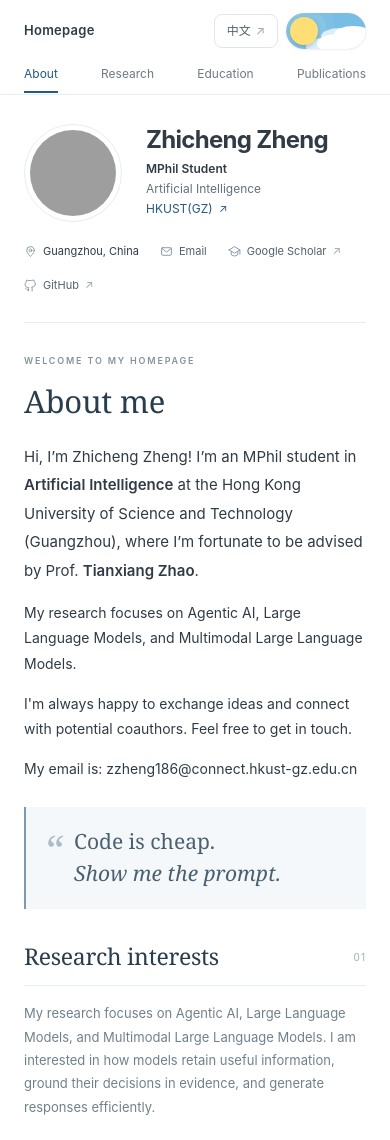
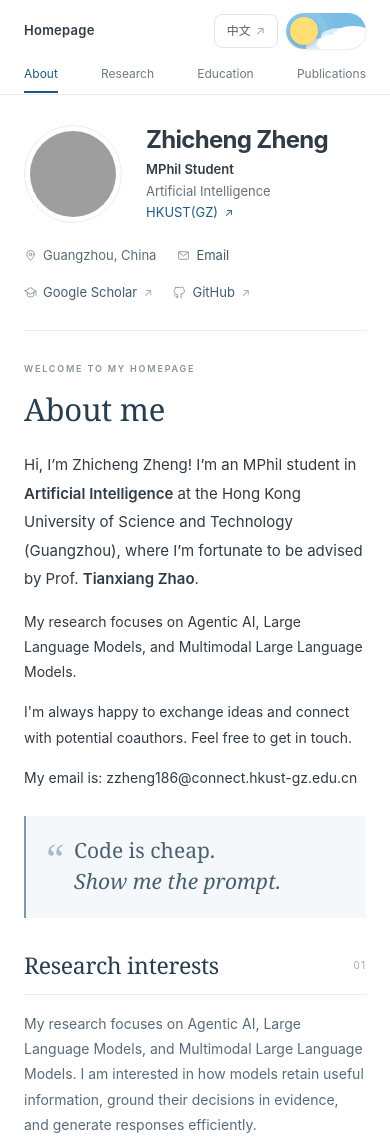
Before and after one commit to Perseus037/Perseus037.github.io, a plain HTML site: page index.html in a window 390 px wide. Shown: the top 1140 px of the page. Drawn offline with Linux system fonts and the light colour scheme; grey boxes are pictures that could not be loaded.

Commit message:
Improve supporting text readability on desktop and mobile

```diff
--- a/index.html
+++ b/index.html
@@ -10,7 +10,7 @@
   <title>Zhicheng Zheng | Academic Homepage</title>
   <link rel="icon" href="./favicon.svg?v=black-z" type="image/svg+xml">
   <script>try{document.documentElement.dataset.theme=localStorage.getItem('homepage-theme')==='dark'?'dark':'light'}catch{}</script>
-  <link rel="stylesheet" href="./style.css?v=daynight2">
+  <link rel="stylesheet" href="./style.css?v=readability1">
   <script src="./script.js?v=daynight1" defer></script>
 <style>.publication-card{display:grid;grid-template-columns:210px minmax(0,1fr);gap:28px;align-items:start;padding:6px 0 20px}.publication-image{display:block;width:100%;height: auto;aspect-ratio:476 / 255;object-fit:fill;border:1px solid var(--line);border-radius:10px;background:#fff;box-shadow:0 5px 18px rgba(0,0,0,.12)}.publication-copy h3{margin:0 0 10px;font-family:var(--serif);font-size:20px;line-height:1.45;color:var(--blue)}.publication-authors{margin:0 0 8px;line-height:1.7}.publication-status{margin:0 0 12px;font-style:italic;color:var(--muted);font-size:13px}.publication-links{margin:0;font-weight:600;font-size:16px;display:flex;flex-wrap:wrap;gap:10px 22px;align-items:center}.publication-links a{display:inline-flex;align-items:center;gap:5px;white-space:nowrap}.publication-link-icon{width:16px;height:16px;flex:0 0 16px;fill:currentColor}@media(max-width:850px){.publication-card{grid-template-columns:165px minmax(0,1fr);gap:20px}}@media(max-width:650px){.publication-card{grid-template-columns:1fr;gap:20px}.publication-image{max-width:300px}.publication-copy h3{font-size:19px}}.publication-status{font-style:normal} </style>
 
--- a/style.css
+++ b/style.css
@@ -56,3 +56,10 @@ body{background:var(--page)}
 body,.masthead,blockquote,.research-icon,.university-mark,.language{transition:background-color .45s ease,color .35s ease,border-color .35s ease}
 h2,h3,a,p{transition:color .35s ease}
 @media(prefers-reduced-motion:reduce){.theme-sky *,.theme-sky,.theme-orb::before,body,.masthead,blockquote,.research-icon,.university-mark,.language,h2,h3,a,p{transition:none!important}}
+
+/* Readable supporting text across desktop and mobile. */
+.section-lead,.research-row p,.education-copy p{font-size:14px;color:#596b7a}
+.profile-links,.location,.handle,.profile-summary{font-size:13px;color:#596b7a}
+.profile-links a{color:#465b6b}
+@media(max-width:650px){.position,.discipline,.affiliation{font-size:13px}}
+[data-theme=dark] .section-lead,[data-theme=dark] .research-row p,[data-theme=dark] .location,[data-theme=dark] .handle,[data-theme=dark] .profile-summary{color:#b4bac4}
```
